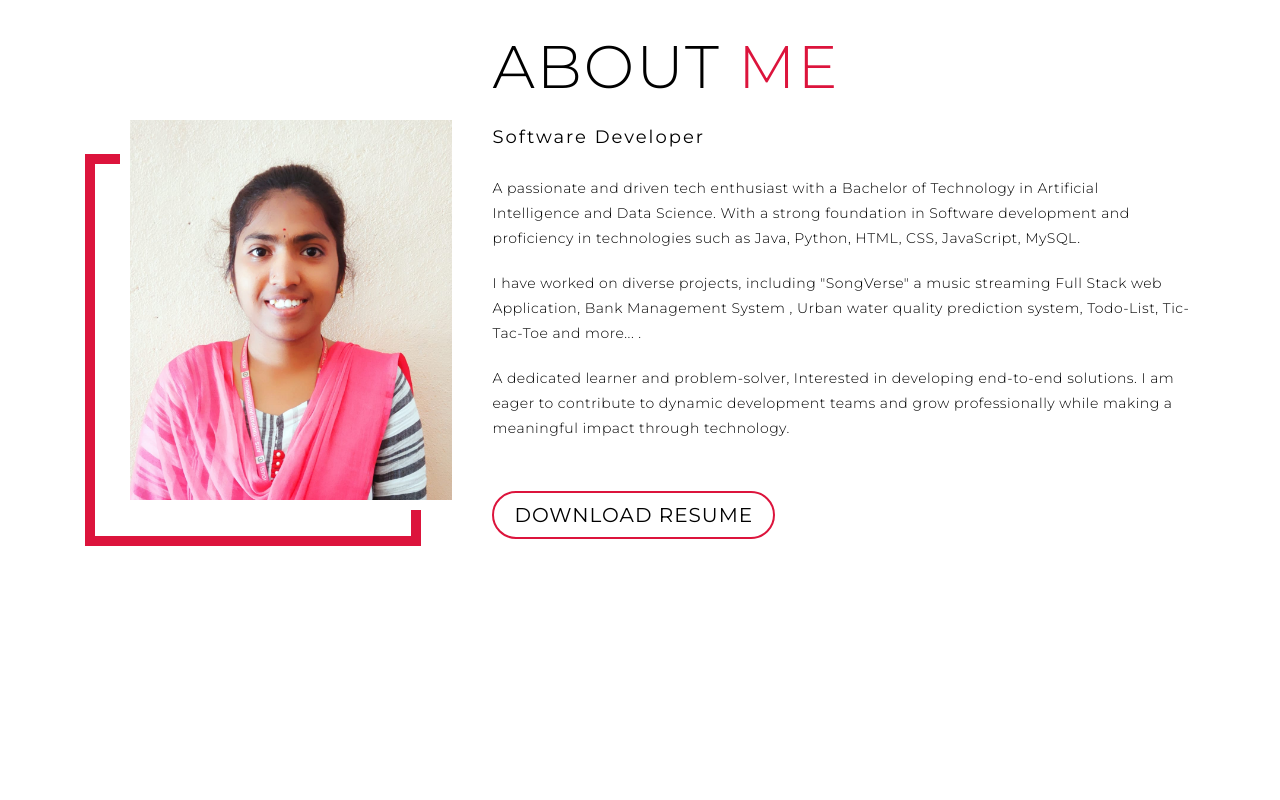
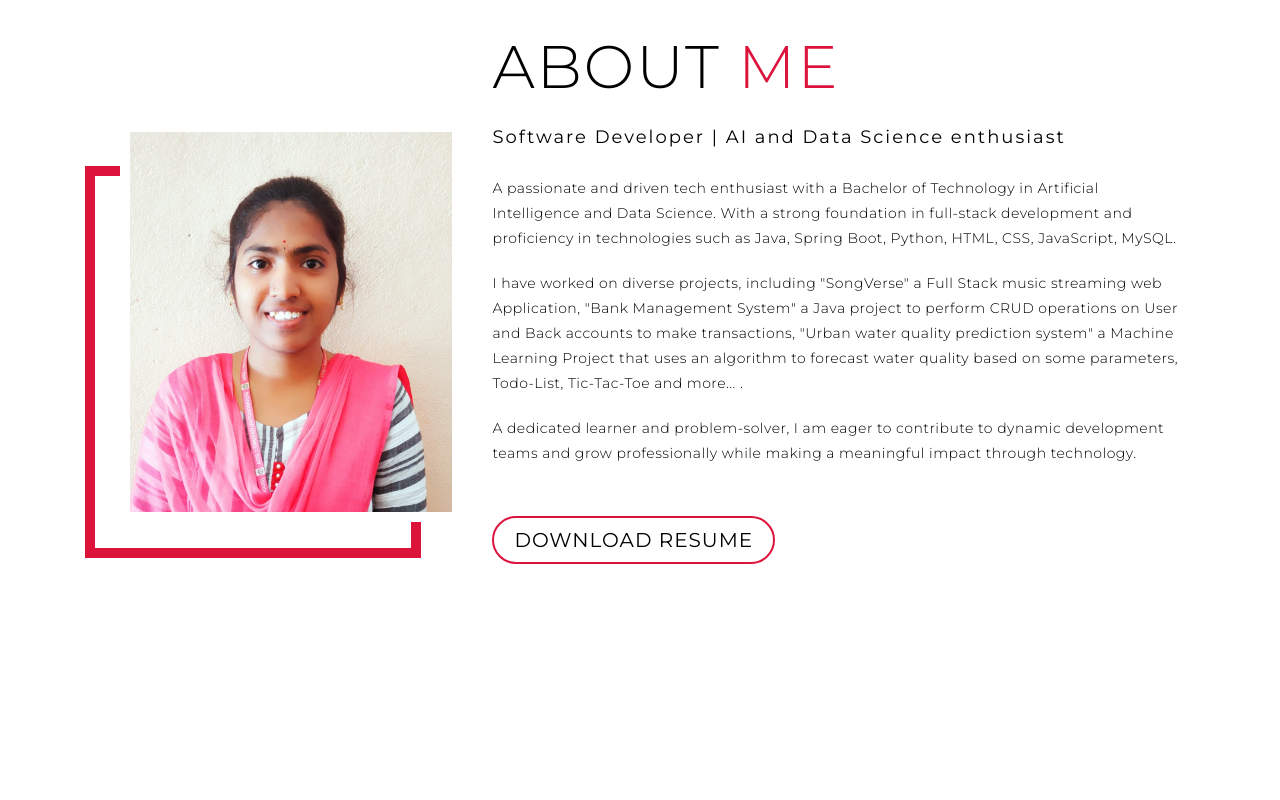
Before and after one commit to Lakshmi-Cheritha/portfolio, a plain HTML site: page index.html in a window 1280 px wide. Shown: the part 900-1700 px from the top of the page. Drawn offline with Linux system fonts and the light colour scheme.

Commit message:
Update index.html

```diff
--- a/index.html
+++ b/index.html
@@ -101,23 +101,26 @@
         <div class="col-right">
           <h1 class="section-title">About <span>me</span></h1>
           <br />
-          <h2>Software Developer</h2>
+          <h2>Software Developer | AI and Data Science enthusiast</h2>
           <br />
           <p>
             A passionate and driven tech enthusiast with a Bachelor of
             Technology in Artificial Intelligence and Data Science. With a
-            strong foundation in Software development and proficiency in
-            technologies such as Java, Python, HTML, CSS, JavaScript, MySQL.
+            strong foundation in full-stack development and proficiency in
+            technologies such as Java, Spring Boot, Python, HTML, CSS,
+            JavaScript, MySQL.
           </p>
 
           <p>
-            I have worked on diverse projects, including "SongVerse" a music
-            streaming Full Stack web Application, Bank Management System , Urban
-            water quality prediction system, Todo-List, Tic-Tac-Toe and more...
-            .
+            I have worked on diverse projects, including "SongVerse" a Full
+            Stack music streaming web Application, "Bank Management System" a
+            Java project to perform CRUD operations on User and Back accounts to
+            make transactions, "Urban water quality prediction system" a Machine
+            Learning Project that uses an algorithm to forecast water quality
+            based on some parameters, Todo-List, Tic-Tac-Toe and more... .
           </p>
           <p>
-            A dedicated learner and problem-solver, Interested in developing end-to-end solutions. I am eager to contribute to
+            A dedicated learner and problem-solver, I am eager to contribute to
             dynamic development teams and grow professionally while making a
             meaningful impact through technology.
           </p>
@@ -297,7 +300,6 @@
             <div class="contact-info">
               <h1>Phone</h1>
               <h2>+91 7893001906</h2>
-              <h2>+91 7036788532</h2>
             </div>
           </div>
           <div class="contact-item">
@@ -319,7 +321,7 @@
             </div>
             <div class="contact-info">
               <h1>Address</h1>
-              <h2>3-1, Rythunagaram, Nandyal</h2>
+              <h2>India</h2>
             </div>
           </div>
           <!-- <div class="contact-item">
@@ -373,7 +375,7 @@
             /></a>
           </div>
         </div>
-        <p>Copyright © 2025 Cheritha. All rights reserved</p>
+        <p>Copyright © 2025. All rights reserved</p>
       </div>
     </section>
     <!-- End Footer -->
```
